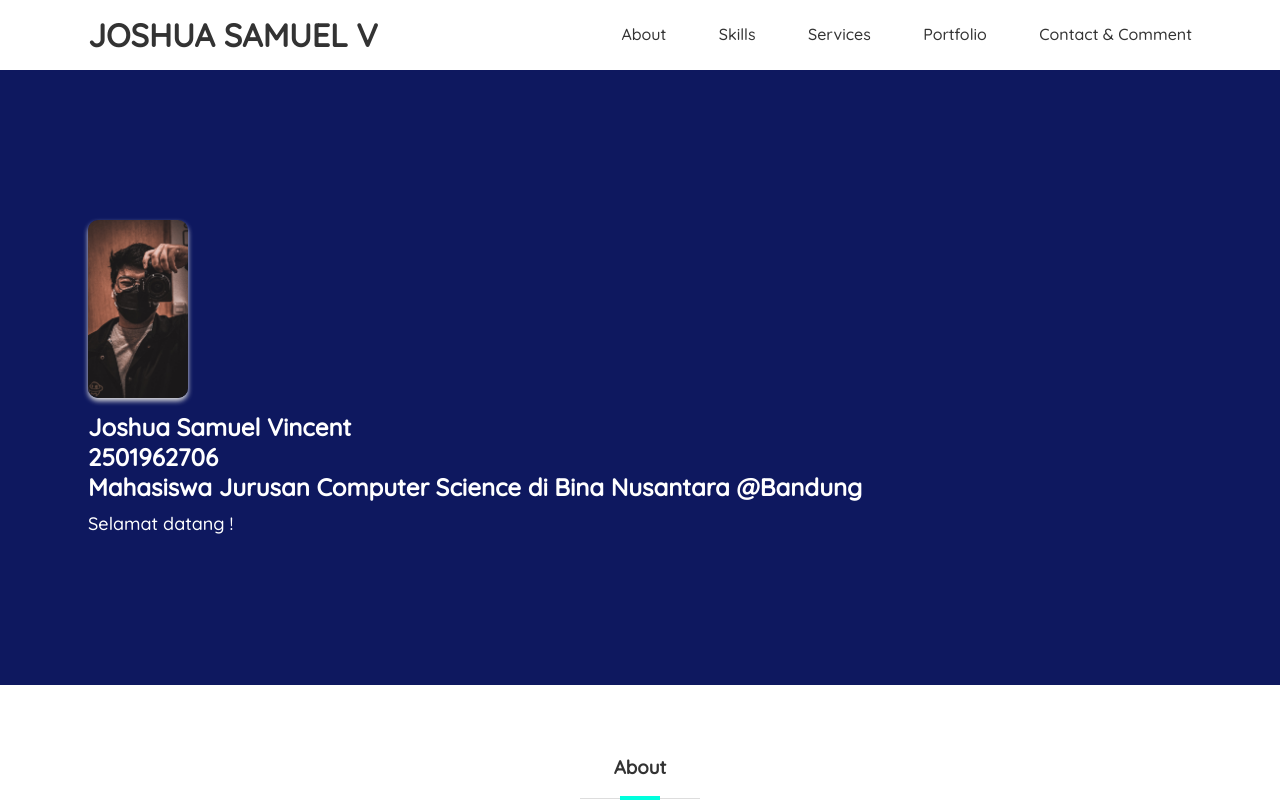
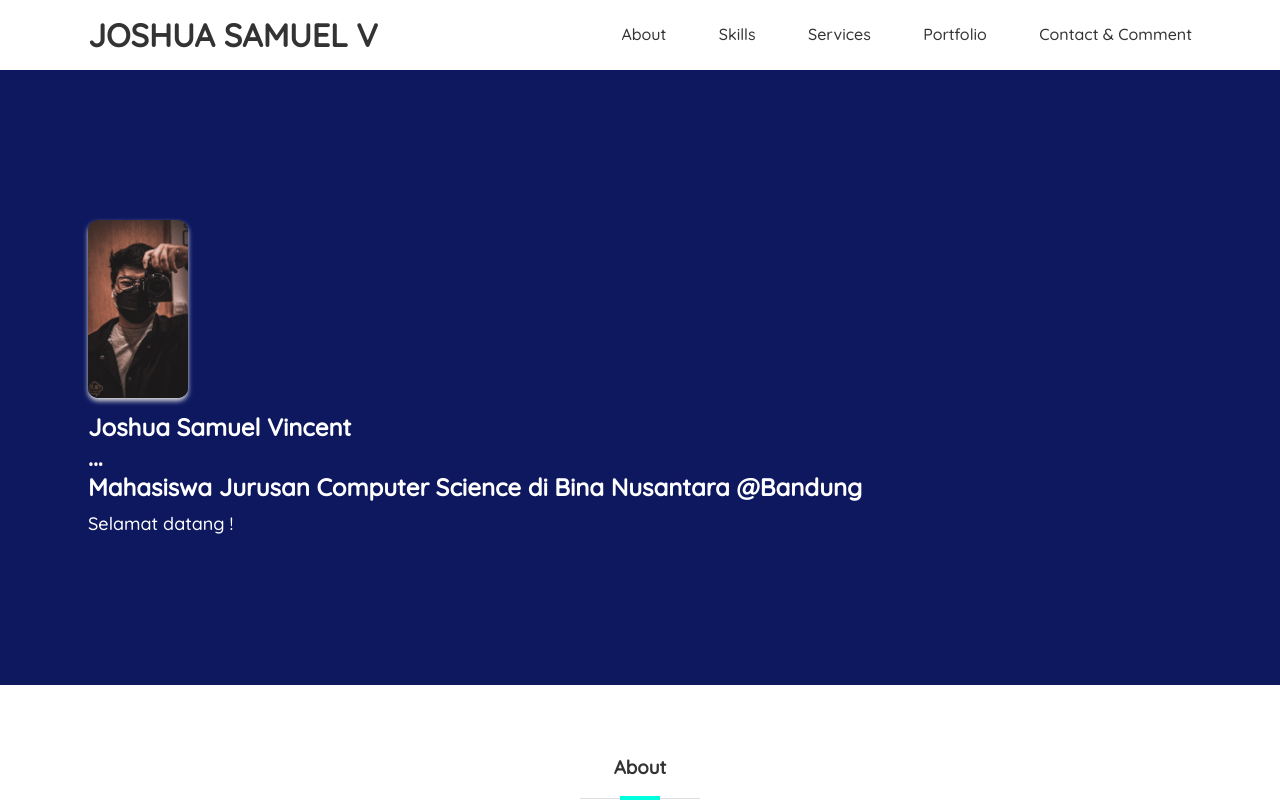
Before and after one commit to jossamuel/jossamuel.github.io, a plain HTML site: page index.html in a window 1280 px wide. Shown: the top 802 px of the page. Drawn offline with Linux system fonts and the light colour scheme.

Commit message:
Update index.html

```diff
--- a/index.html
+++ b/index.html
@@ -44,7 +44,7 @@
             <div class="container">
                 <div class="banner-left">
                     <img src="160591.jpg" alt="">
-                    <h2><span class="efek-ngetik"></span> <br> 2501962706
+                    <h2><span class="efek-ngetik"></span> <br> ...
                     <br> Mahasiswa Jurusan Computer Science di Bina Nusantara @Bandung</h2>
                 <p>Selamat datang !</p>
                 </div>
```
